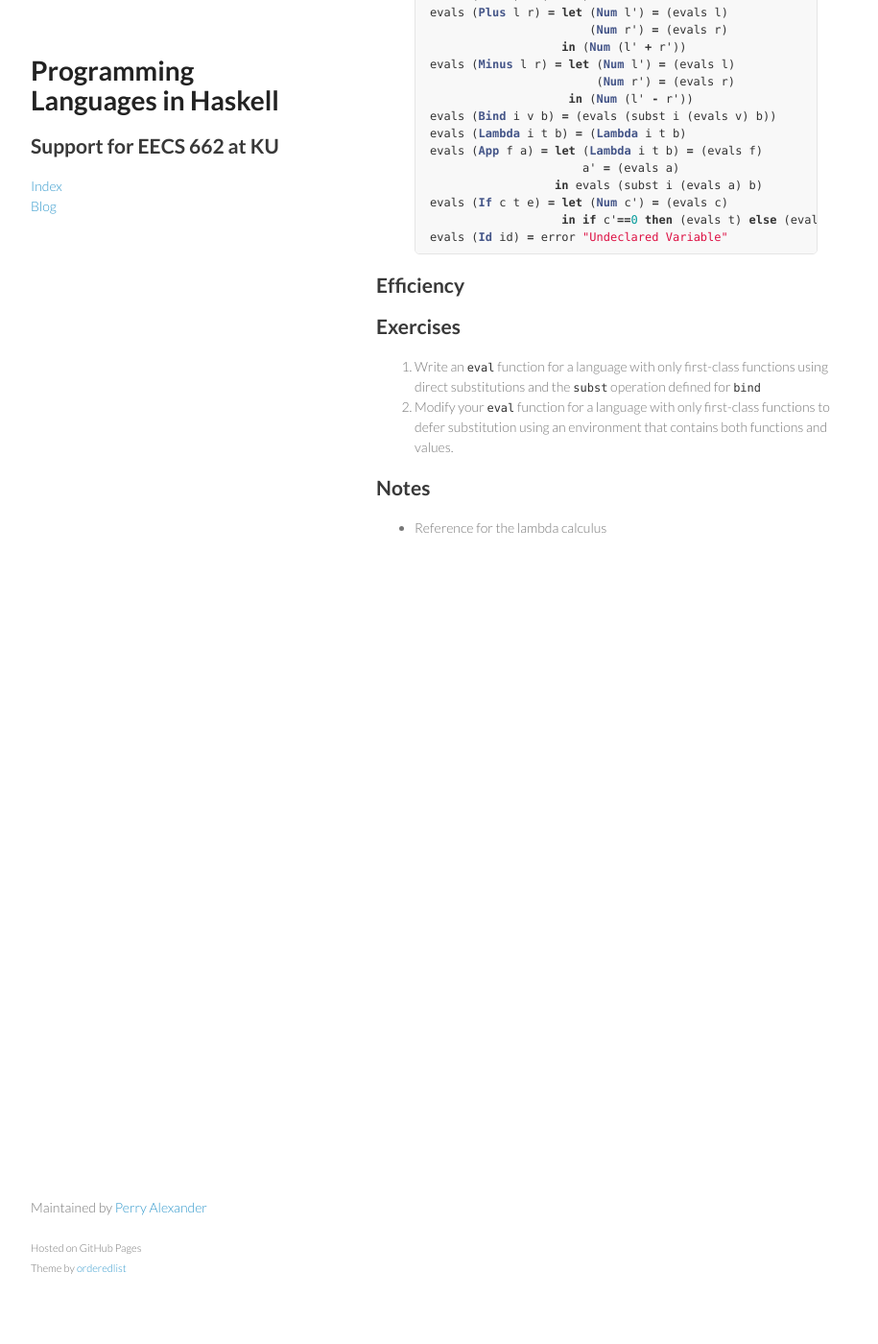
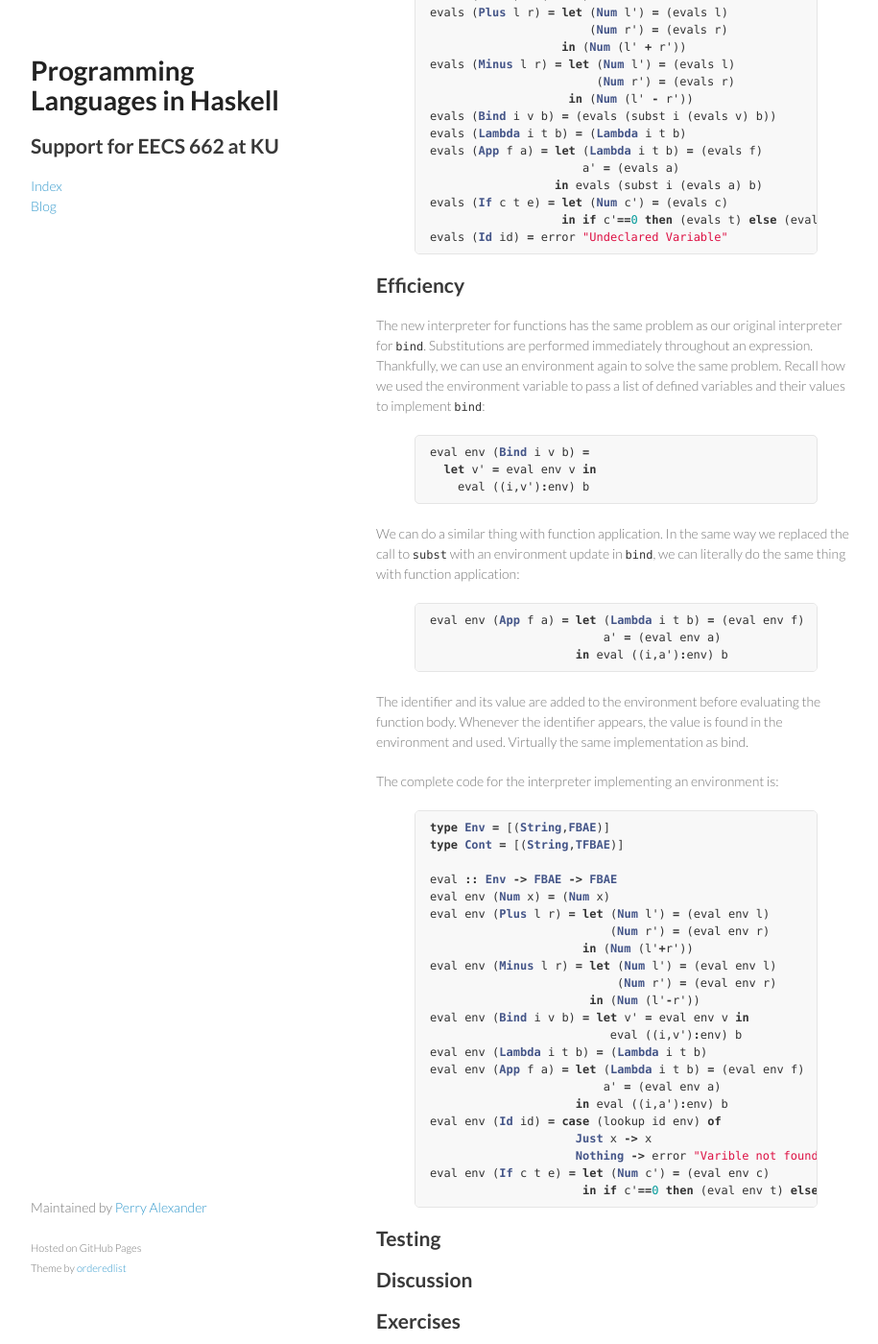
Before and after one commit to ku-sldg/plih, a Jekyll site: the page built from _funs/1-Adding-Functions.md, in a window 1280 px wide and 1400 px high, scrolled down 6414 px. Shown: the whole window at 96% size, without its empty margins (178-1093 px from the left). Built offline with Jekyll 4.4.1, drawn with Linux system fonts in a browser that asks for light colours; formulas are drawn with MathJax 3.

Commit message:
adding environments to function calls

```diff
--- a/_funs/1-Adding-Functions.md
+++ b/_funs/1-Adding-Functions.md
@@ -307,6 +307,55 @@ evals (Id id) = error "Undeclared Variable"
 
 ## Efficiency
 
+The new interpreter for functions has the same problem as our original interpreter for `bind`.  Substitutions are performed immediately throughout an expression.  Thankfully, we can use an environment again to solve the same problem.  Recall how we used the environment variable to pass a list of defined variables and their values to implement `bind`:
+
+{% highlight haskell %}
+eval env (Bind i v b) =
+  let v' = eval env v in
+    eval ((i,v'):env) b
+{% endhighlight %}
+
+We can do a similar thing with function application.  In the same way we replaced the call to `subst` with an environment update in `bind`, we can literally do the same thing with function application:
+
+{% highlight haskell %}
+eval env (App f a) = let (Lambda i t b) = (eval env f)
+                         a' = (eval env a)
+                     in eval ((i,a'):env) b
+{% endhighlight %}
+
+The identifier and its value are added to the environment before evaluating the function body.  Whenever the identifier appears, the value is found in the environment and used.  Virtually the same implementation as bind.
+
+The complete code for the interpreter implementing an environment is:
+
+{% highlight haskell %}
+type Env = [(String,FBAE)]
+type Cont = [(String,TFBAE)]
+
+eval :: Env -> FBAE -> FBAE
+eval env (Num x) = (Num x)
+eval env (Plus l r) = let (Num l') = (eval env l)
+                          (Num r') = (eval env r)
+                      in (Num (l'+r'))
+eval env (Minus l r) = let (Num l') = (eval env l)
+                           (Num r') = (eval env r)
+                       in (Num (l'-r'))
+eval env (Bind i v b) = let v' = eval env v in
+                          eval ((i,v'):env) b
+eval env (Lambda i t b) = (Lambda i t b)
+eval env (App f a) = let (Lambda i t b) = (eval env f)
+                         a' = (eval env a)
+                     in eval ((i,a'):env) b
+eval env (Id id) = case (lookup id env) of
+                     Just x -> x
+                     Nothing -> error "Varible not found"
+eval env (If c t e) = let (Num c') = (eval env c)
+                      in if c'==0 then (eval env t) else (eval env e)
+{% endhighlight %}
+
+## Testing
+
+## Discussion
+
 ## Exercises
 1. Write an `eval` function for a language with only first-class functions using direct substitutions and the `subst` operation defined for `bind`
 2. Modify your `eval` function for a language with only first-class functions to defer substitution using an environment that contains both functions and values.
```
